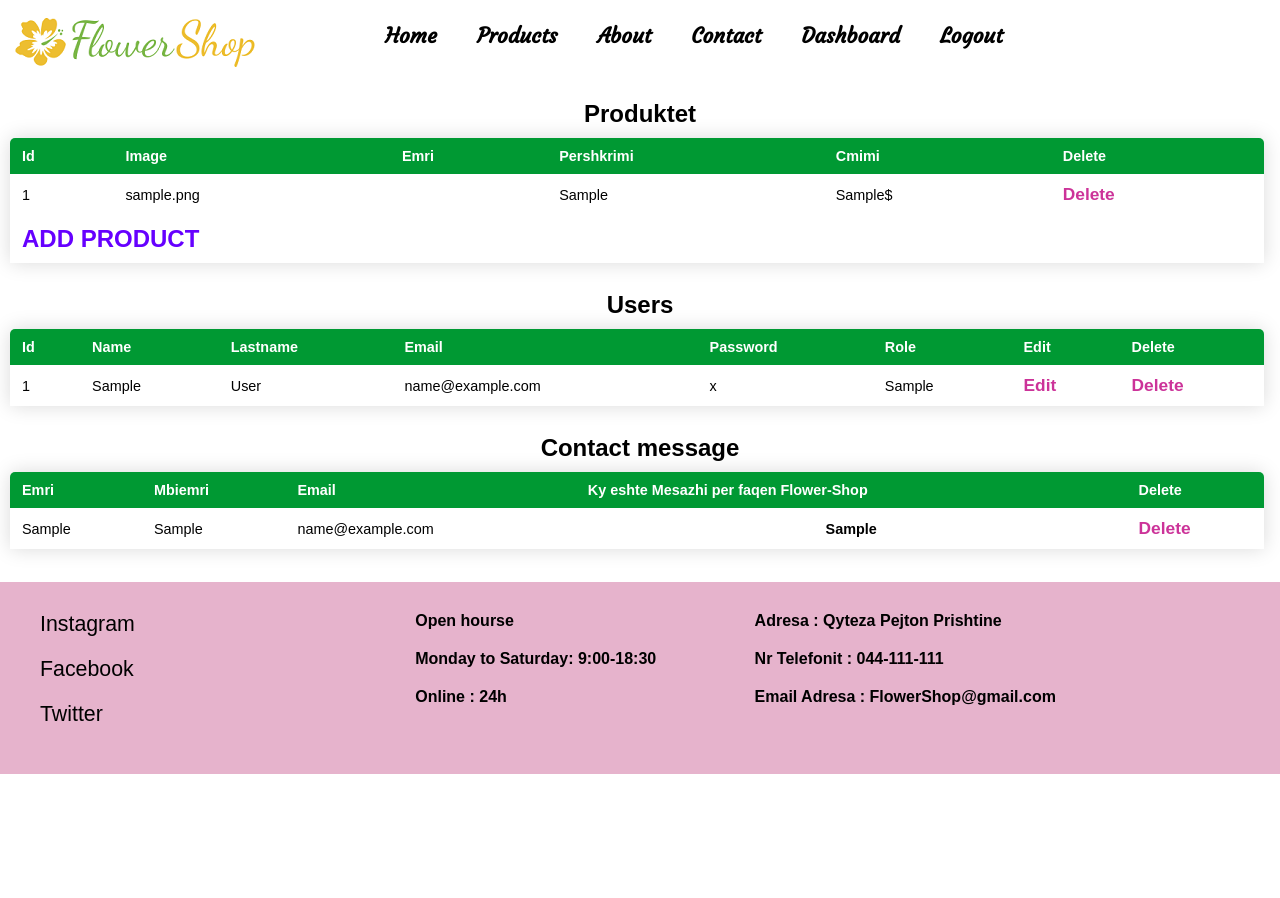
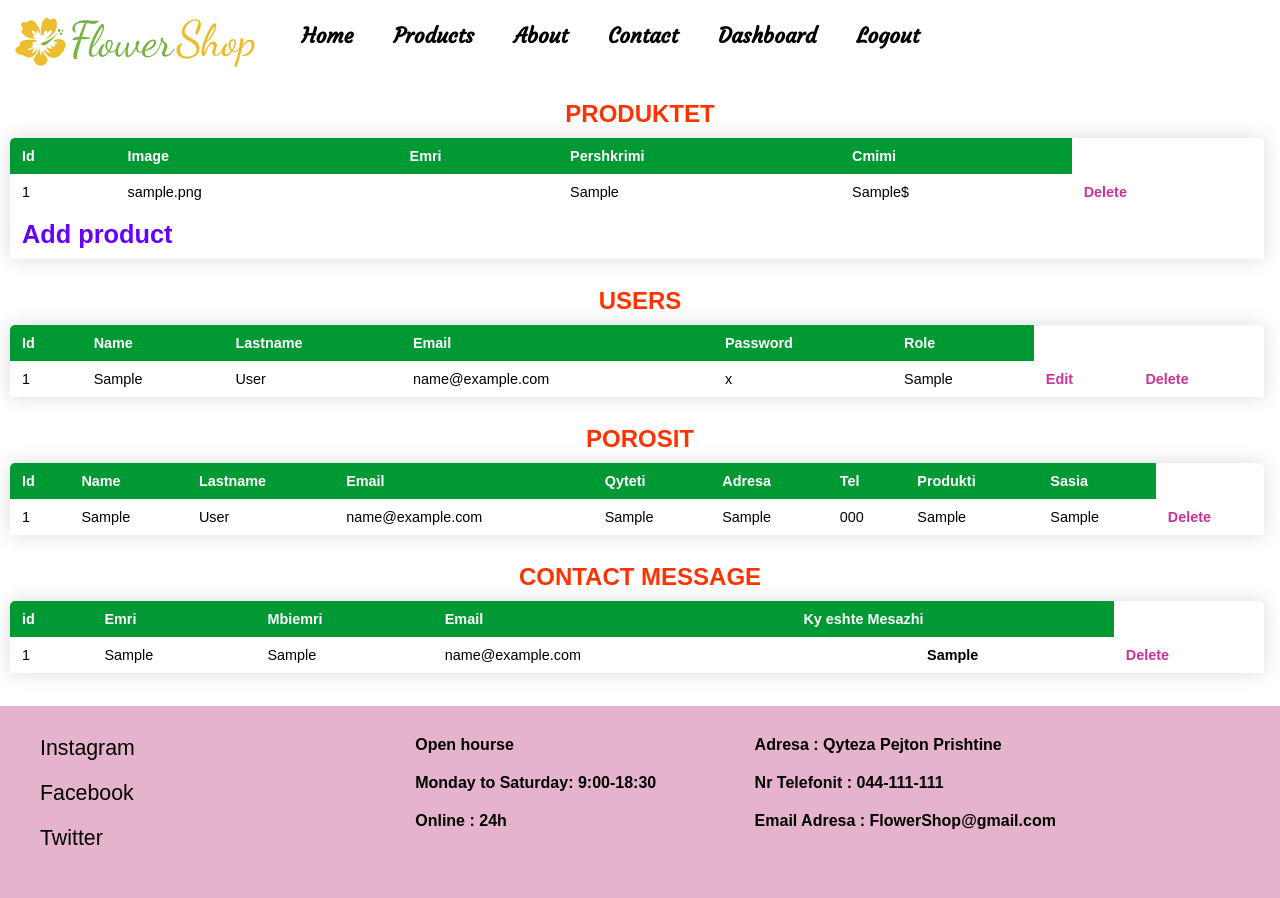
Before and after one commit to Adelina-Xhema/Flowershop-WebProject, a PHP site: page /views/dashboard.php in a window 1280 px wide. Before the commit the page ends 774 px from the top, so only its background shows below. Run offline with PHP 8.4, Linux system fonts and the light colour scheme; the visitor is signed in with stand-in values (Sample User, id 1); tables that the repository leaves empty or names only in its code hold one stand-in row (values such as "Sample post"); data that the repository does not hold is empty.

Commit message:
Update dashboard.php

```diff
--- a/views/dashboard.php
+++ b/views/dashboard.php
@@ -1,9 +1,9 @@
-
 <?php
-session_start();
+ session_start();
 require_once '../ProduktiController.php';
 require_once '../UserController.php';
 require_once '../ContactController.php';
+require_once '../PorosiaController.php';
 
   $user =  new UserController();
   $allusers = $user->readData();
@@ -60,16 +60,10 @@ require_once '../ContactController.php';
     text-decoration: none;
 }
 td a{
- color:#cc3399;
- text-decoration: none;
+  color:#cc3399;
+  text-decoration: none;
  font-weight: bold;
- font-size:13pt;
 
-}
-.header-div .list-div{
-    position:relative;
-     left:28%;
-     text-decoration: none;
 }
 </style>
 
@@ -86,10 +80,10 @@ td a{
     <link href="https://fonts.googleapis.com/css2?family=Courgette&display=swap" rel="stylesheet">
   </head>
   <body>
-
-      <?php
+  <?php
         if (isset($_SESSION['roli']) && $_SESSION['roli']==1) {
         ?>
+
 
   <div class="header-div">
       <div class="img-div">
@@ -108,9 +102,9 @@ td a{
       </div>
 
 
-<div class="tabela1">
+<div class="tabela1" id="produkti">
     <table class="content-table">
-      <h2 style="text-align:center;">Produktet</h2>
+      <h2 style="text-align:center; color:#ff3300;">PRODUKTET</h2>
         <thead>
             <tr>
               <th>Id</th>
@@ -118,8 +112,7 @@ td a{
               <th>Emri</th>
               <th>Pershkrimi</th>
               <th>Cmimi</th>
-             <!--<th>Edit</th>-->
-              <th>Delete</th>
+
             </tr>
         </thead>
         <tbody>
@@ -141,7 +134,7 @@ td a{
               <td><a href="deleteProduct.php?id=<?php echo $product['id'];?>">Delete</a></td>
             </tr>
           <?php endforeach;?>
-          <tr><td colspan="5" ><a style="font-size:18pt; text-decoration: none; color:#6600ff; " href="addProduct.php" id="newProduct">ADD PRODUCT</a></td></tr>
+          <tr><td colspan="5"><a style="font-size:19pt; text-decoration: none; color:#6600ff; " href="addProduct.php" id="newProduct">Add product</a></td></tr>
 
         </tbody>
 
@@ -150,7 +143,7 @@ td a{
 <br>
 <div class="tabela2">
 
-     <h2 style="text-align:center;">Users</h2>
+     <h2 style="text-align:center; color:#ff3300;">USERS</h2>
     <table class="content-table">
         <thead>
             <tr>
@@ -160,8 +153,7 @@ td a{
               <th>Email</th>
               <th>Password</th>
               <th>Role</th>
-              <th>Edit</th>
-              <th>Delete</th>
+
             </tr>
         </thead>
         <tbody>
@@ -190,18 +182,70 @@ td a{
     </table>
 </div>
 <br>
+
 <div class="tabela3">
 
-   <h2 style="text-align:center;">Contact message</h2>
+     <h2 style="text-align:center; color:#ff3300;">POROSIT</h2>
     <table class="content-table">
         <thead>
             <tr>
+              <th>Id</th>
+              <th>Name</th>
+              <th>Lastname</th>
+              <th>Email</th>
+              <th>Qyteti</th>
+              <th>Adresa</th>
+              <th>Tel</th>
+              <th>Produkti</th>
+              <th>Sasia</th>
 
+            </tr>
+        </thead>
+        <tbody>
+
+            <?php
+
+            $porosit = new PorosiaController;
+            $allPorosit = $porosit->readData();
+
+            foreach ($allPorosit as $porosia): ?>
+
+            <tr>
+              <td><?php echo $porosia['id']?></td>
+              <td><?php echo $porosia['firstname']?></td>
+              <td><?php echo $porosia['lastname']?></td>
+              <td><?php echo $porosia['email']?></td>
+              <td><?php echo $porosia['qyteti']?></td>
+              <td><?php echo $porosia['adresa']?></td>
+              <td><?php echo $porosia['tel']?></td>
+              <td><?php echo $porosia['produkti']?></td>
+              <td><?php echo $porosia['sasia']?></td>
+
+              <td id="delete"><a href="deletePorosin.php?id=<?php echo $porosia['id'];?>">Delete</a></td>
+            </tr>
+          <?php endforeach;?>
+
+        </tbody>
+        <body>
+    </table>
+</div>
+
+
+
+
+<br>
+<div class="tabela4">
+
+   <h2 style="text-align:center; color:#ff3300;">CONTACT MESSAGE</h2>
+    <table class="content-table">
+        <thead>
+            <tr>
+              <th>id</th>
               <th>Emri</th>
               <th>Mbiemri</th>
               <th>Email</th>
-              <th> Ky  eshte  Mesazhi  per  faqen  Flower-Shop</th>
-              <th>Delete</th>
+              <th> Ky eshte Mesazhi </th>
+
             </tr>
         </thead>
         <tbody>
@@ -215,7 +259,7 @@ td a{
 
 
             <tr>
-
+              <td><?php echo $user['id']?></td>
               <td><?php echo $contact['emri']?></td>
               <td><?php echo $contact['mbiemri']?></td>
               <td><?php echo $contact['email']?></td>
@@ -235,10 +279,6 @@ td a{
   </body>
   <?php include '../includes/footer.php' ?>
   <?php
-
         }
-        else{
-         echo "You are not admin!
-          You don't have access in this page!";}
     ?>
   </html>
```
